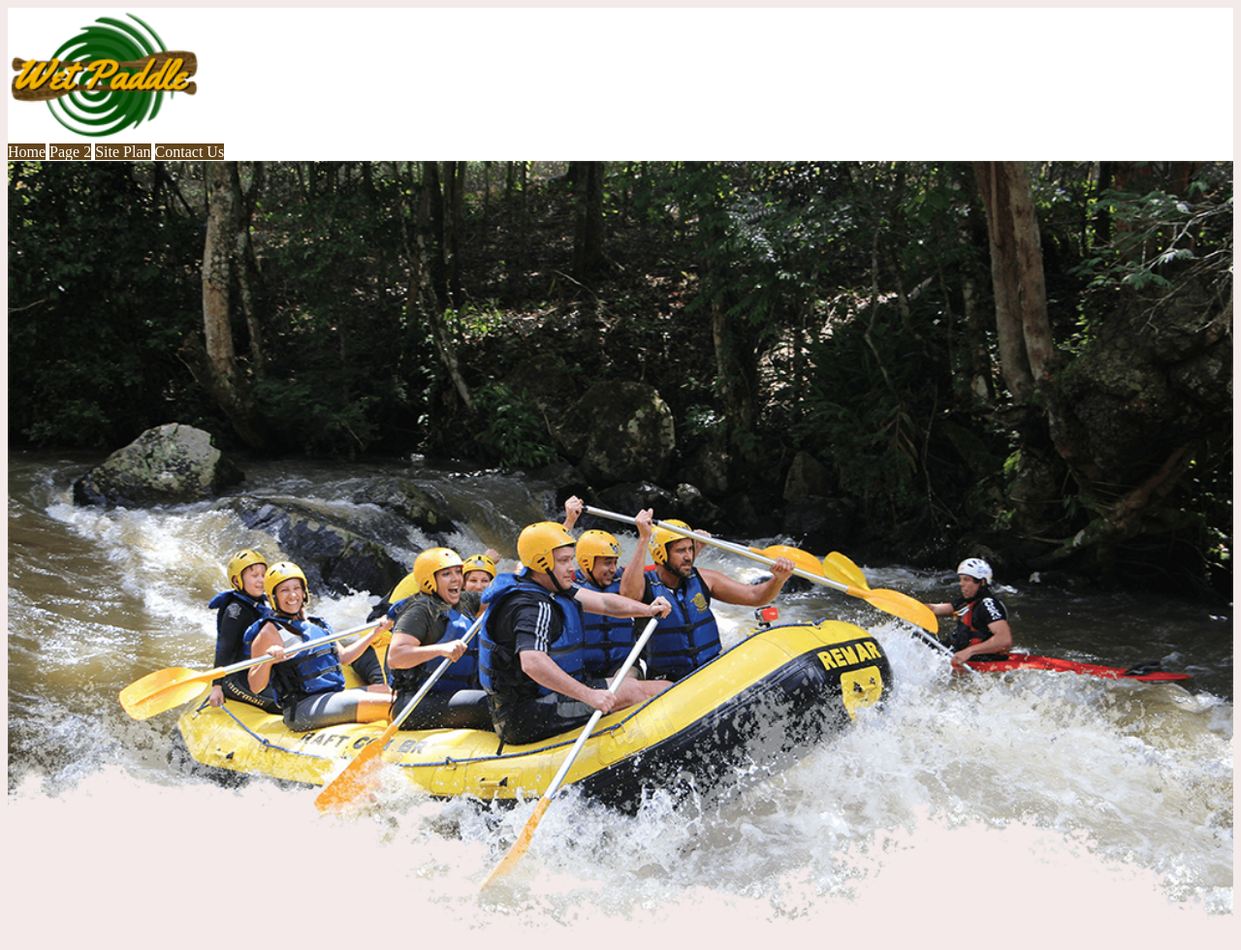
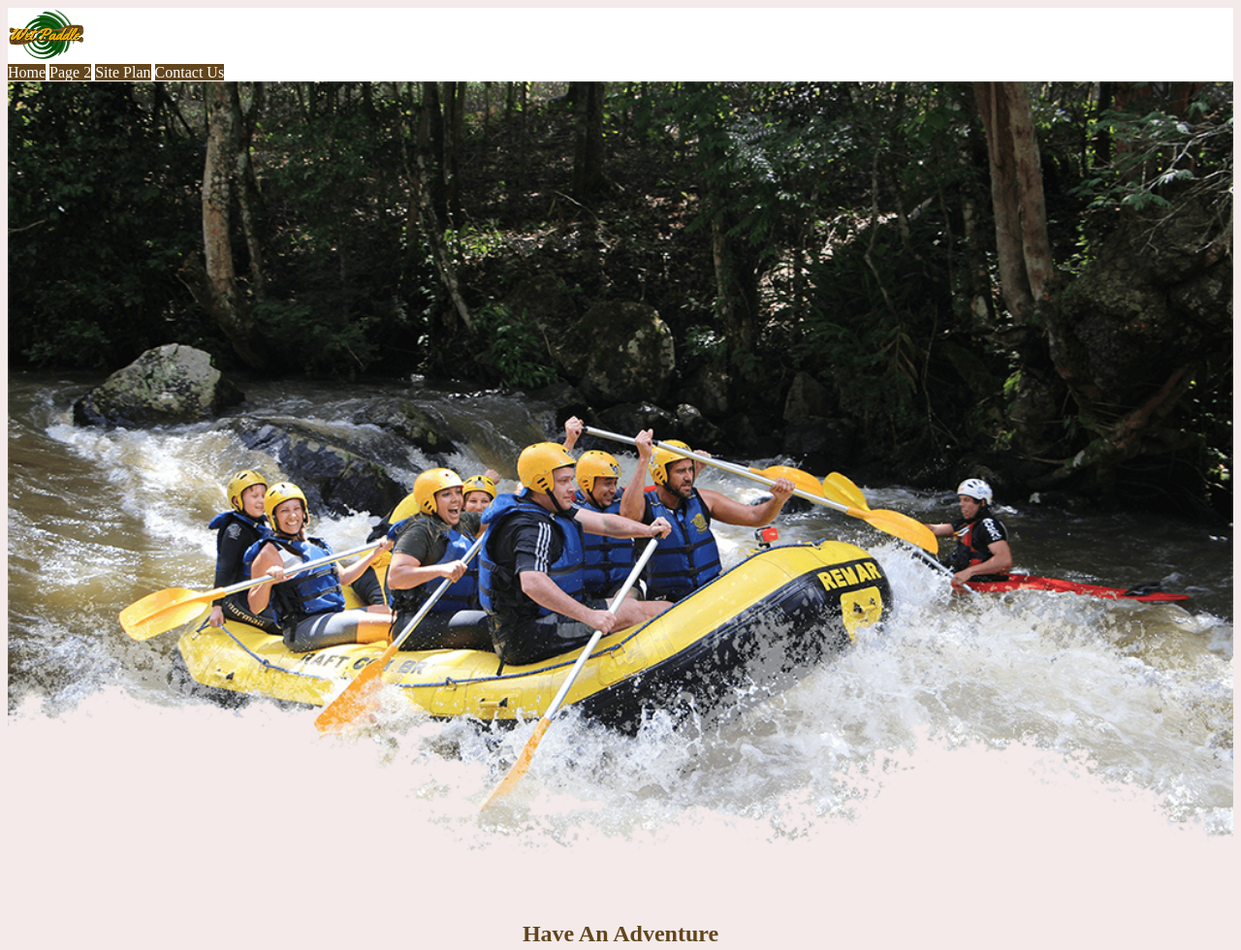
Before and after one commit to herbertmoroni/wdd130, a plain HTML site: page wwr/index.html in a window 1280 px wide. Shown: the top 980 px of the page at 97% size. Drawn offline with Linux system fonts and the light colour scheme.

Commit message:
checked rubric

```diff
--- a/wwr/styles/style.css
+++ b/wwr/styles/style.css
@@ -1,5 +1,10 @@
 body {
     background-color: #f4eaea;
+}
+
+#content {
+    max-width: 1600px;
+    margin: 0 auto;
 }
 
 header {
@@ -7,7 +12,7 @@ header {
 }
 
 .logo {
-    width: 200px;
+    width: 80px;
 }
 
 nav a {
@@ -54,11 +59,6 @@ h4, h2 {
     color: white;
 }
 
-
-#content {
-    max-width: 1600px;
-    margin: 0 auto;
-}
 
 main section {
     text-align: center;
```
